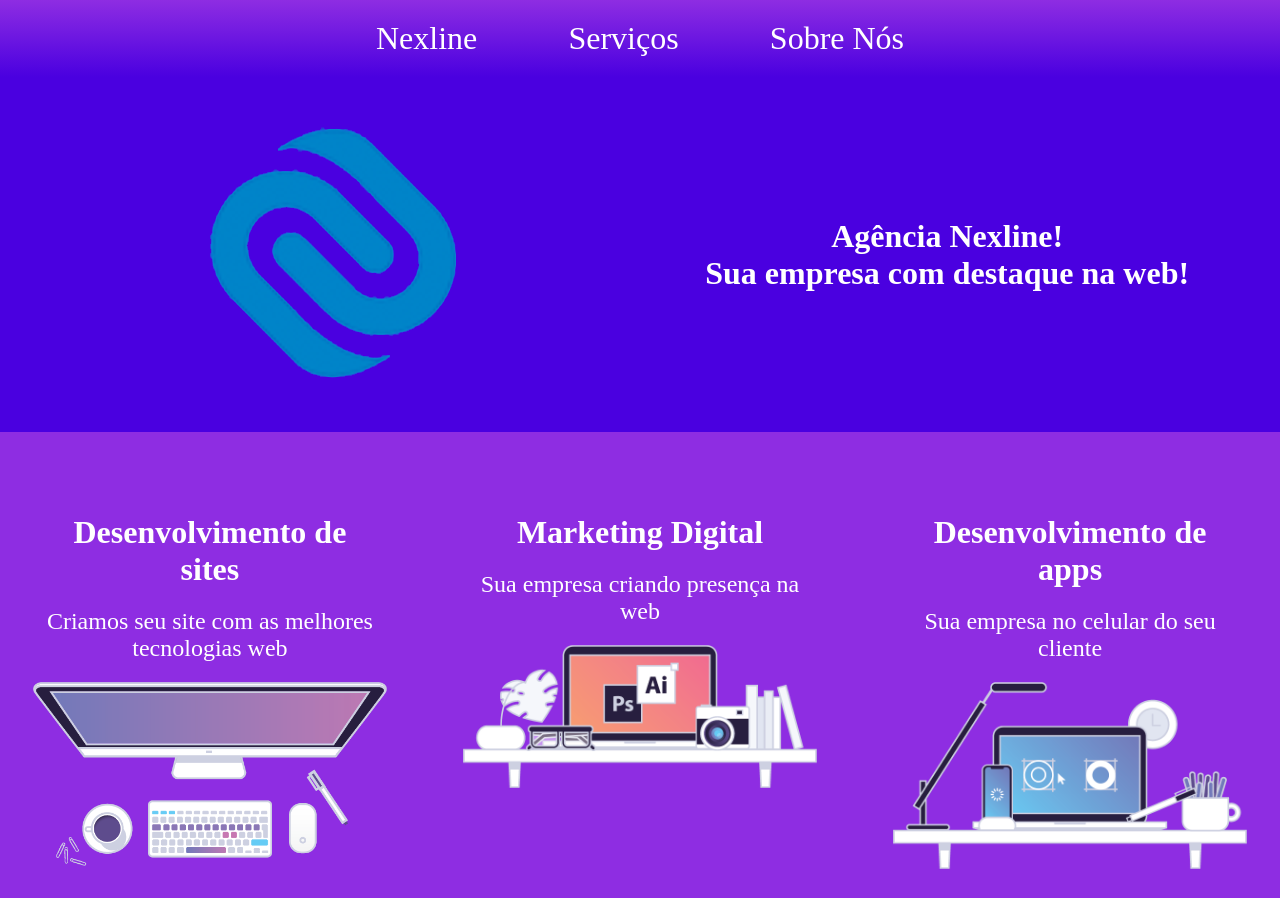
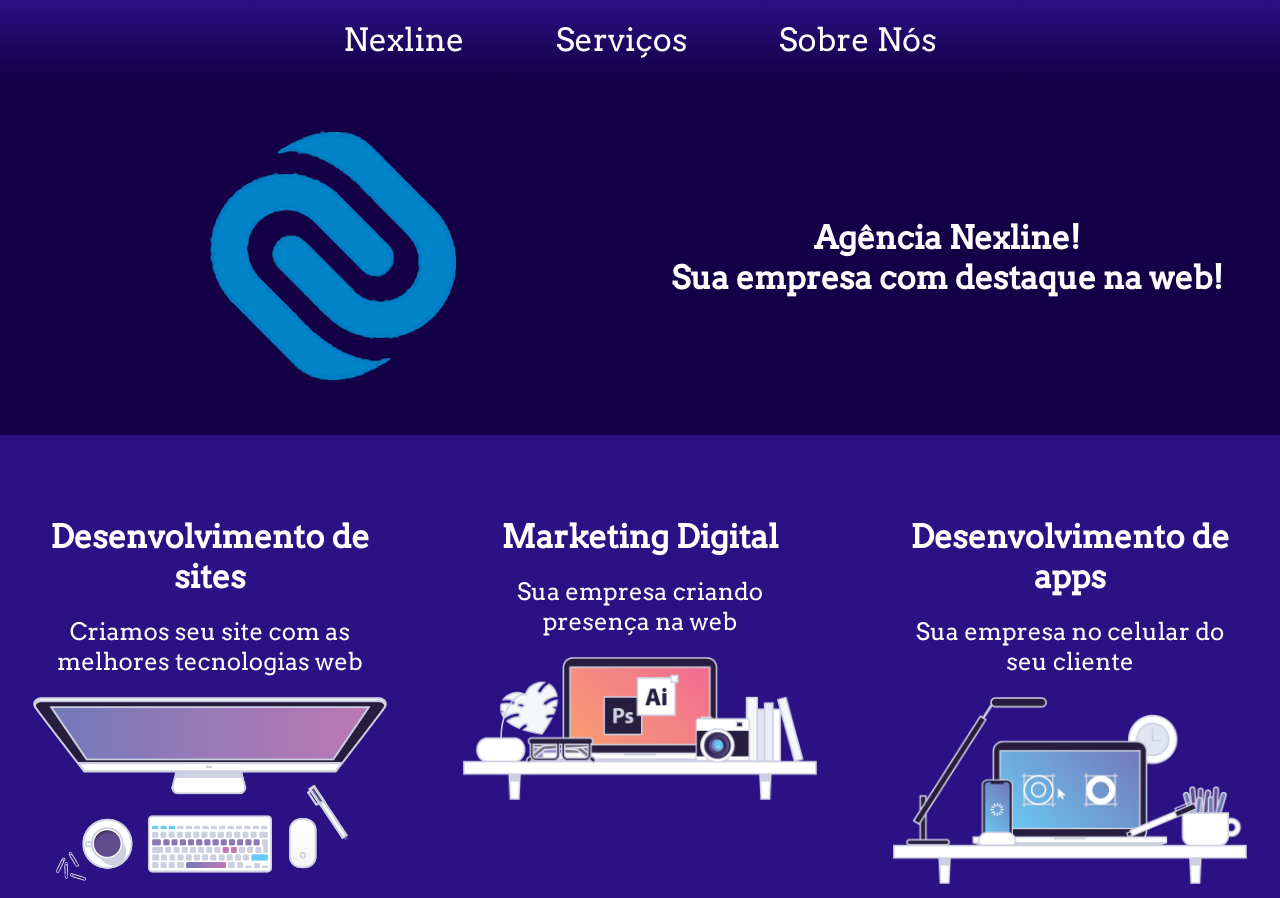
Before and after one commit to snakepay/snakepay.github.io, a plain HTML site: page nexline/index.html in a window 1280 px wide. Shown: the top 898 px of the page. Drawn offline with Linux system fonts and the light colour scheme.

Commit message:
Repair css

```diff
--- a/nexline/style.css
+++ b/nexline/style.css
@@ -1,3 +1,5 @@
+@import url('https://fonts.googleapis.com/css?family=Arvo');
+
 * {
     padding: 0;
     margin: 0;
@@ -7,6 +9,7 @@ html { width: 100%; }
 
 body {
     margin: auto 0;
+    font-family: 'Arvo', serif;
 }
 
 
@@ -17,15 +20,15 @@ ul {
     font-size: 2rem;
     list-style-type: none;
     justify-content: center;
-    background: -moz-linear-gradient(top, #8E2DE2, #4A00E0);
-    background: -webkit-linear-gradient(top, #8E2DE2, #4A00E0);
-    background: -o-linear-gradient(top, #8E2DE2, #4A00E0);
-    background: -ms-linear-gradient(top, #8E2DE2, #4A00E0);
-    background: linear-gradient(top, #8E2DE2, #4A00E0);
+    background: -moz-linear-gradient(top, #2A1184, #130046);
+    background: -webkit-linear-gradient(top, #2A1184, #130046);
+    background: -o-linear-gradient(top, #2A1184, #130046);
+    background: -ms-linear-gradient(top, #2A1184, #130046);
+    background: linear-gradient(top, #2A1184, #130046);
 }
 
 ul:hover {
-    box-shadow: 0px 1px purple;
+    box-shadow: 0px 1px #2A1184;
 }
 
 li {
@@ -42,7 +45,7 @@ li > a {
 /* COVER */
 .container-cover {
     height: auto;
-    background-color: #4A00E0;
+    background-color: #130046;
     display: grid;
     grid-template-columns: repeat(auto-fill, minmax(500px, 1fr));
     justify-content: center;
@@ -86,13 +89,13 @@ li > a {
     justify-items: center;
     align-items: flex-start;
     text-align: center;
-    background-color: #8E2DE2;
+    background-color: #2A1184;
     color: white;
     height: 100%;
 }
 
 footer {
-    background: #4A00E0;
+    background: #130046;
     text-align: center;
     font-size: 1.5rem;
     padding: 3%;
```
